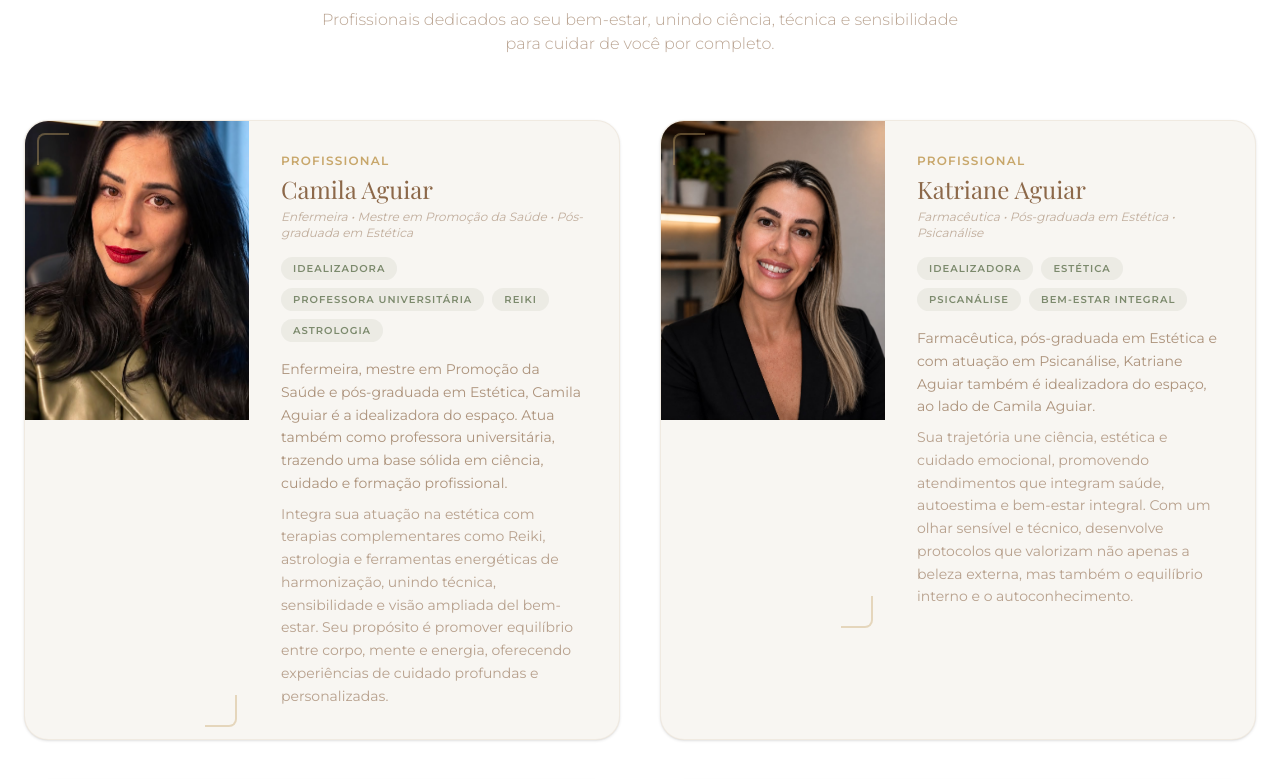
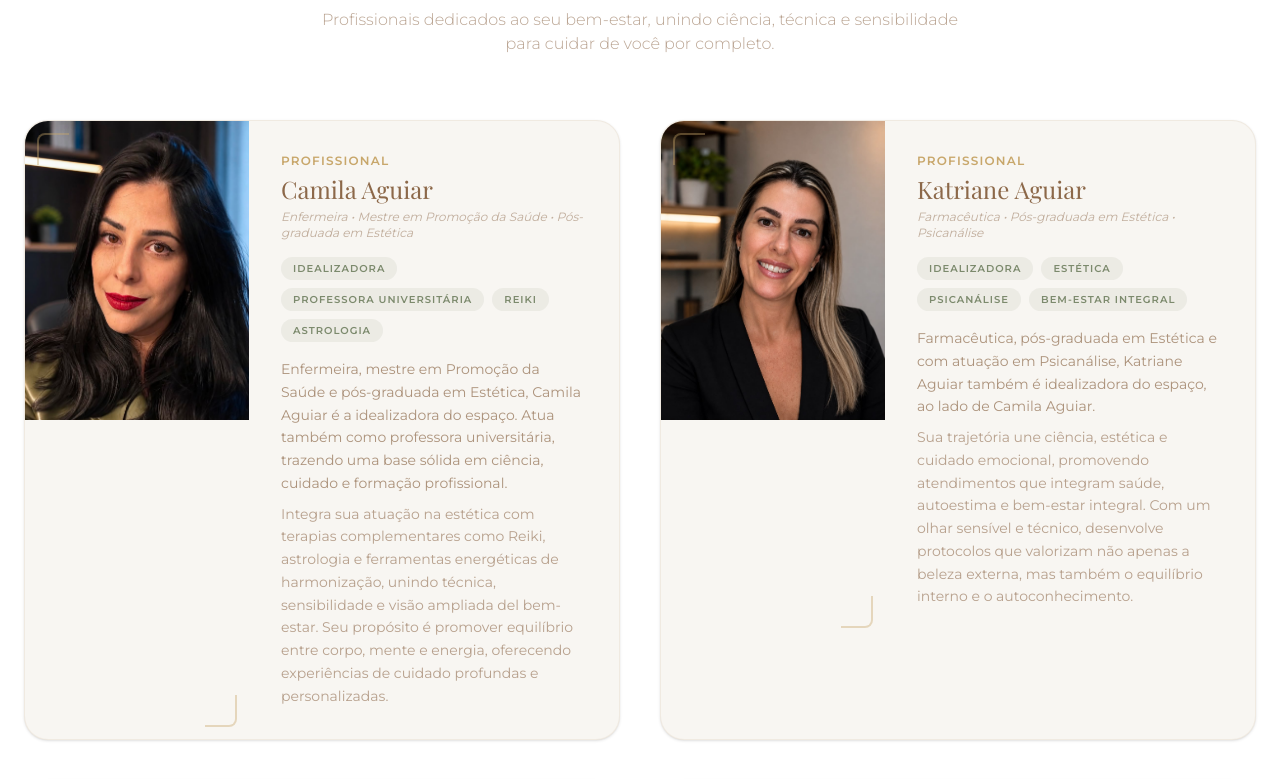
Before and after one commit to CMFA14/lira-nra-spa-website, a React (Vite) app: page / in a window 1280 px wide. Shown: the part 1900-2679 px from the top of the page. Built offline with nearby package versions, Linux system fonts and the light colour scheme; a web font is replaced by a local one.

Commit message:
style: usar layout de colunas (masonry) para galeria e object-top para fotos da equipe

```diff
--- a/src/App.tsx
+++ b/src/App.tsx
@@ -475,7 +475,7 @@ const Team = () => (
                   <img
                     src={member.image}
                     alt={member.name}
-                    className="w-full h-full object-cover"
+                    className="w-full h-full object-cover object-top"
                   />
                 ) : (
                   <div className="w-full h-full flex items-center justify-center bg-gradient-to-b from-sand/40 to-sage/10">
@@ -719,11 +719,11 @@ const Gallery = () => {
         <h2 className="text-4xl font-serif text-wood mb-2">Nosso Espaço</h2>
         <p className="text-wood/60 font-light">Um ambiente criado para acolher e transformar</p>
       </div>
-      <div className="container mx-auto px-6 grid grid-cols-1 sm:grid-cols-2 md:grid-cols-3 gap-6">
+      <div className="container mx-auto px-6 columns-1 sm:columns-2 md:columns-3 gap-6 [column-fill:_balance]">
         {images.map((img, i) => (
           <motion.div key={i} whileHover={{ scale: 1.02 }}
-            className="overflow-hidden rounded-2xl shadow-lg min-h-[260px] aspect-[4/3]">
-            <img src={img.src} className="w-full h-full object-cover" alt={img.label} />
+            className="break-inside-avoid overflow-hidden rounded-2xl shadow-lg bg-white mb-6">
+            <img src={img.src} className="w-full h-auto block" alt={img.label} />
           </motion.div>
         ))}
       </div>
```
